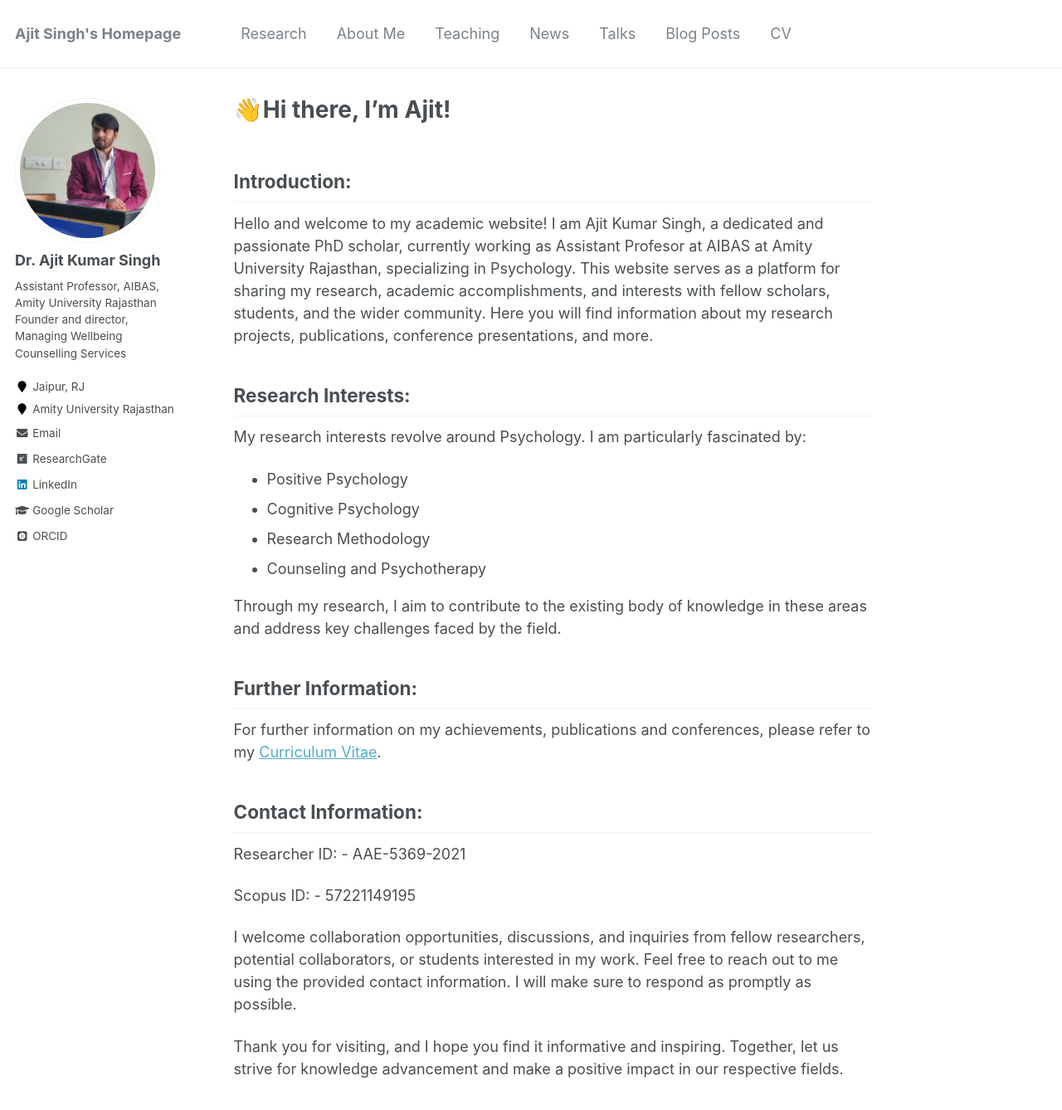
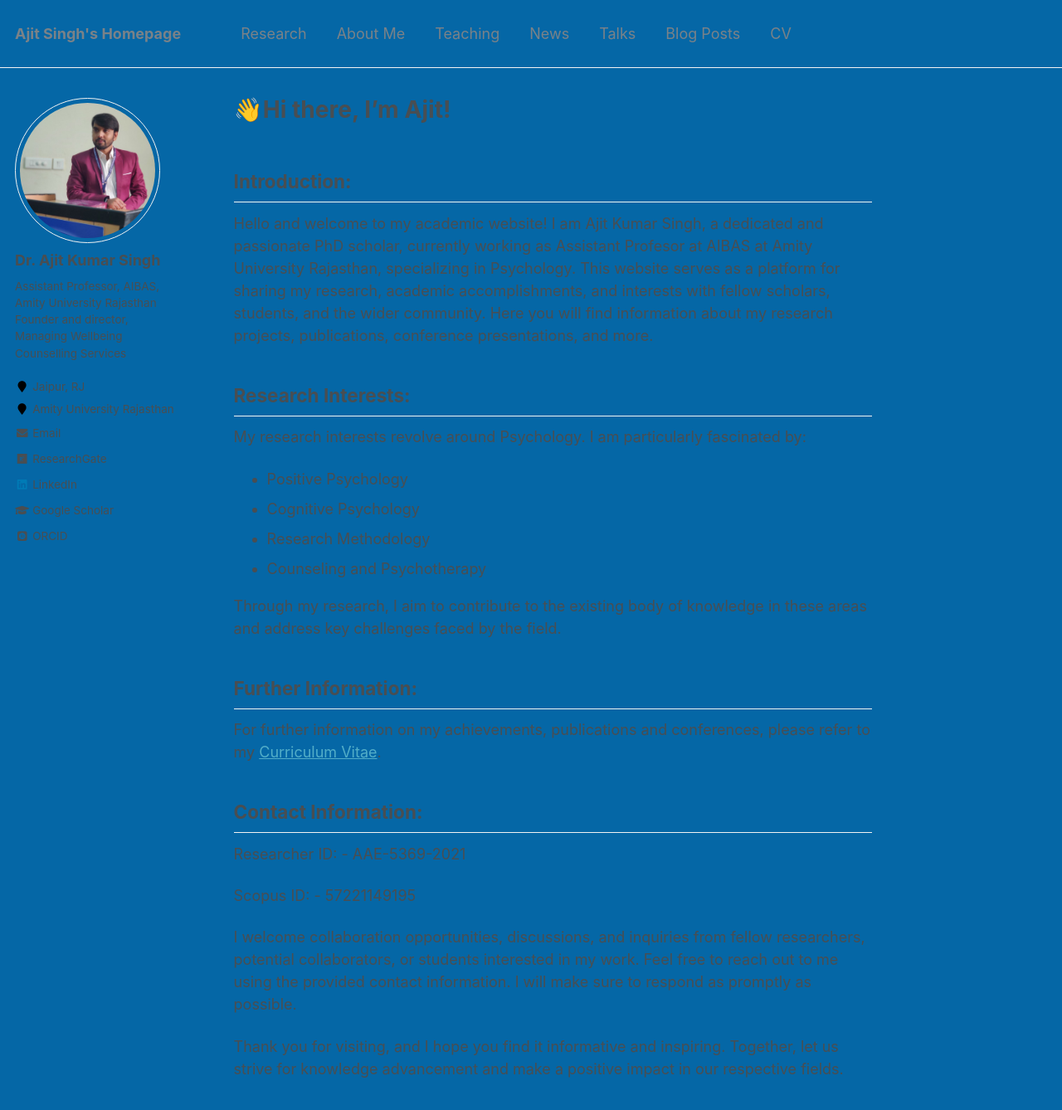
Before and after one commit to ajitsinghacademic/ajitsinghacademic.github.io, a Jekyll site: the page built from _pages/about.md, in a window 1280 px wide and 1400 px high. Shown: the top 1338 px of the window at 83% size. Built offline with Jekyll 4.4.1, drawn with Linux system fonts in a browser that asks for light colours; some web fonts are replaced.

Commit message:
theme commit error fixed

```diff
--- a/_config.yml
+++ b/_config.yml
@@ -1,7 +1,7 @@
 
 # Site Settings
-theme: minimal-mistakes-jekyll
-minimal_mistakes_skin: "aqua"
+# theme: minimal-mistakes-jekyll
+# minimal_mistakes_skin: "aqua"
 locale: "en-IN"
 title: "Ajit Singh's Homepage"
 title_separator: "-"
--- a/_sass/_variables.scss
+++ b/_sass/_variables.scss
@@ -53,8 +53,8 @@ $darker-gray                : mix(#000, $gray, 60%);
 $light-gray                 : mix(#fff, $gray, 50%);
 $lighter-gray               : mix(#fff, $gray, 90%);
 
-$body-color                 : #fff;
-$background-color           : #fff;
+$body-color                 : #FFF3E0;
+$background-color           : #0567a6;
 $code-background-color      : #fafafa;
 $code-background-color-dark : $light-gray;
 $text-color                 : $dark-gray;
```
